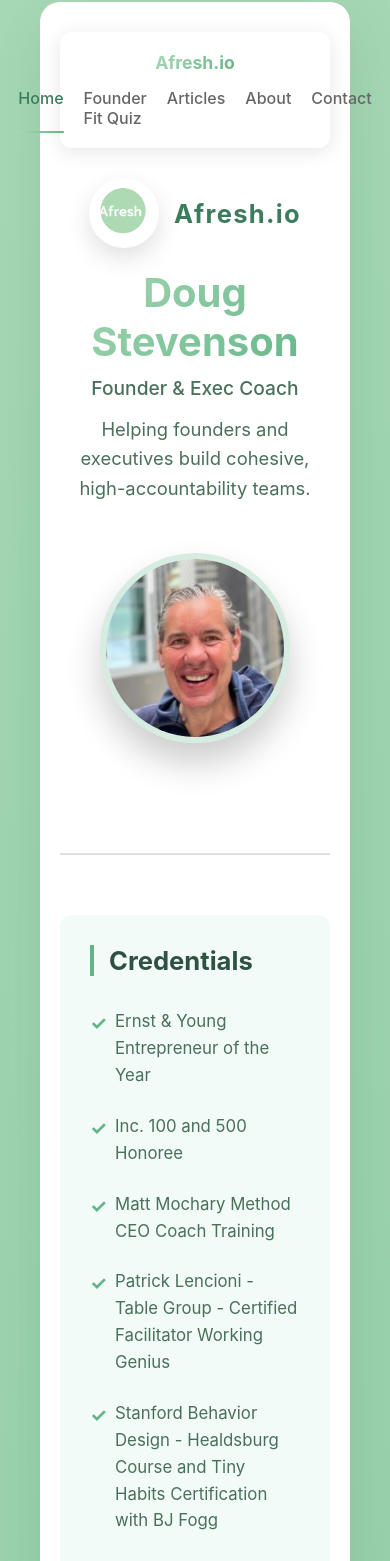
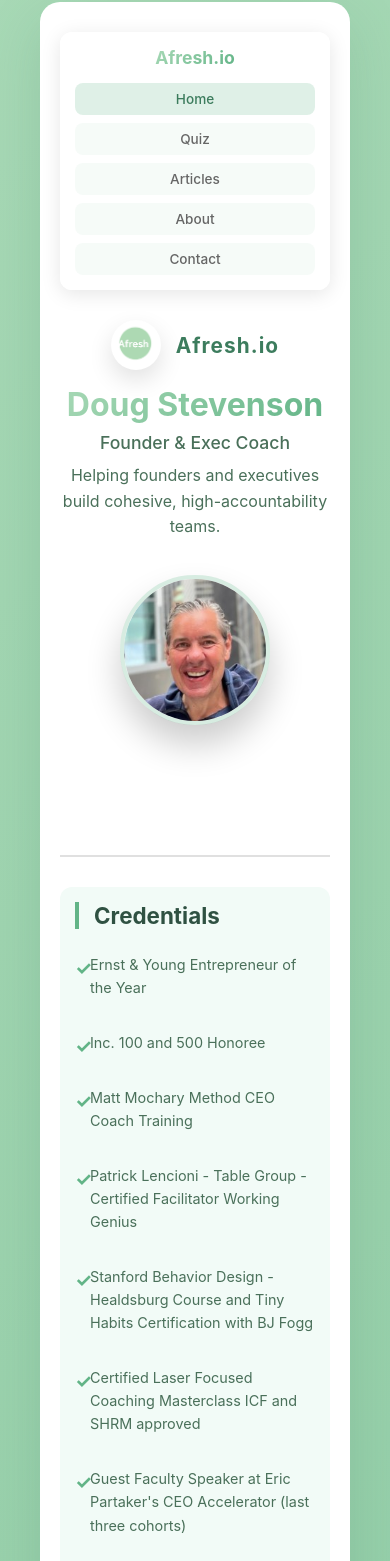
Before and after one commit to Afreshio/founder-assessment-tool, a React (Vite) app: page /quiz/ in a window 390 px wide. Shown: the part 58-1619 px from the top of the page. Built offline with nearby package versions, Linux system fonts and the light colour scheme.

Commit message:
Improve mobile navigation and homepage layout - grid layout for nav links, shorter text on mobile, condensed spacing

```diff
--- a/src/components/Navigation.css
+++ b/src/components/Navigation.css
@@ -34,6 +34,10 @@
   position: relative;
 }
 
+.nav-link-text-short {
+  display: none;
+}
+
 .nav-link:hover {
   color: #3c7c5d;
 }
@@ -57,14 +61,58 @@
   .navigation {
     flex-direction: column;
     gap: 15px;
-    padding: 20px;
+    padding: 15px;
   }
 
   .nav-links {
-    gap: 20px;
+    display: grid;
+    grid-template-columns: repeat(2, 1fr);
+    gap: 12px;
+    width: 100%;
+  }
+
+  .nav-link {
+    text-align: center;
+    padding: 10px 8px;
+    font-size: 0.9rem;
+    border-radius: 8px;
+    background: rgba(168, 217, 182, 0.1);
+    transition: all 0.3s ease;
+  }
+
+  .nav-link-text-full {
+    display: none;
+  }
+
+  .nav-link-text-short {
+    display: inline;
+  }
+
+  .nav-link:hover {
+    background: rgba(168, 217, 182, 0.2);
+  }
+
+  .nav-link.active {
+    background: rgba(98, 180, 135, 0.2);
+  }
+
+  .nav-link.active::after {
+    display: none;
   }
 
   .nav-logo {
     font-size: 1.1rem;
   }
 }
+
+@media (max-width: 480px) {
+  .nav-links {
+    grid-template-columns: 1fr;
+    gap: 8px;
+  }
+
+  .nav-link {
+    font-size: 0.85rem;
+    padding: 8px;
+  }
+}
--- a/src/components/Navigation.jsx
+++ b/src/components/Navigation.jsx
@@ -20,7 +20,8 @@
           to="/quiz"
           className={location.pathname === '/quiz' ? 'nav-link active' : 'nav-link'}
         >
-          Founder Fit Quiz
+          <span className="nav-link-text-full">Founder Fit Quiz</span>
+          <span className="nav-link-text-short">Quiz</span>
         </Link>
         <Link
           to="/articles"
--- a/src/pages/DougHome.css
+++ b/src/pages/DougHome.css
@@ -376,55 +376,173 @@
 
 @media (max-width: 768px) {
   .doug-home {
-    padding: 20px 15px;
+    padding: 15px 10px;
+  }
+
+  .hero-section {
+    gap: 15px;
+    margin-bottom: 30px;
+    padding-bottom: 20px;
   }
 
   .hero-name {
-    font-size: 2.5rem;
+    font-size: 2rem;
+    margin-bottom: 8px;
   }
 
   .hero-title {
-    font-size: 1.2rem;
+    font-size: 1.1rem;
   }
 
-  .hero-section {
-    gap: 20px;
+  .hero-subtitle {
+    font-size: 1rem;
+    margin-top: 10px;
+    margin-bottom: 15px;
   }
 
   .hero-content {
     flex-direction: column;
     align-items: center;
     text-align: center;
+    gap: 20px;
   }
 
   .hero-text {
     flex: 1 1 auto;
   }
 
-  .hero-subtitle {
-    margin-bottom: 10px;
+  .hero-headshot {
+    width: 150px;
+    height: 150px;
+    border-width: 4px;
   }
 
-  .hero-headshot {
-    width: 190px;
-    height: 190px;
+  .hero-logo {
+    width: 50px;
+    height: 50px;
+  }
+
+  .hero-brand-text {
+    font-size: 1.3rem;
+  }
+
+  .content-section {
+    margin-bottom: 20px;
   }
 
   .section-title {
-    font-size: 1.6rem;
+    font-size: 1.4rem;
+    margin-bottom: 12px;
+  }
+
+  .credentials-section,
+  .mission-section,
+  .experience-section,
+  .personal-section,
+  .education-section {
+    margin-bottom: 20px;
+    padding: 15px;
+  }
+
+  .credentials-list li {
+    font-size: 0.9rem;
+    margin-bottom: 8px;
+    padding-left: 15px;
+  }
+
+  .mission-text,
+  .experience-text,
+  .personal-text,
+  .education-text {
+    font-size: 0.95rem;
+    margin-bottom: 12px;
+    line-height: 1.6;
+  }
+
+  .quote {
+    font-size: 0.95rem;
+    padding: 12px 15px;
+    margin: 15px 0;
+  }
+
+  .services-section {
+    margin-bottom: 20px;
   }
 
   .services-grid {
     grid-template-columns: 1fr;
+    gap: 15px;
+  }
+
+  .service-card {
+    padding: 15px;
+  }
+
+  .service-title {
+    font-size: 1.1rem;
+    margin-bottom: 8px;
+  }
+
+  .service-description {
+    font-size: 0.9rem;
+  }
+
+  .cta-section {
+    padding: 20px 15px;
+    margin: 20px 0;
+  }
+
+  .cta-title {
+    font-size: 1.4rem;
+    margin-bottom: 12px;
+  }
+
+  .cta-text {
+    font-size: 0.95rem;
+    margin-bottom: 15px;
   }
 
   .cta-button {
-    font-size: 1rem;
-    padding: 16px 30px;
+    font-size: 0.95rem;
+    padding: 14px 25px;
   }
 
-  .quote {
-    font-size: 1.1rem;
-    padding: 15px 20px;
+  .cta-button-secondary {
+    font-size: 0.95rem;
+    padding: 14px 25px;
+    margin-top: 12px;
+  }
+
+  .testimonials-section {
+    grid-template-columns: 1fr;
+    gap: 15px;
+    margin: 20px 0;
+  }
+
+  .testimonial-card {
+    padding: 15px;
+  }
+
+  .testimonial-quote {
+    font-size: 0.9rem;
+    margin-bottom: 10px;
+  }
+
+  .testimonial-author {
+    font-size: 0.85rem;
+  }
+
+  .contact-section {
+    padding: 15px;
+    margin-top: 15px;
+  }
+
+  .contact-text {
+    font-size: 0.9rem;
+  }
+
+  .linkedin-logo-section {
+    margin-top: 15px;
+    padding-top: 15px;
   }
 }
```
